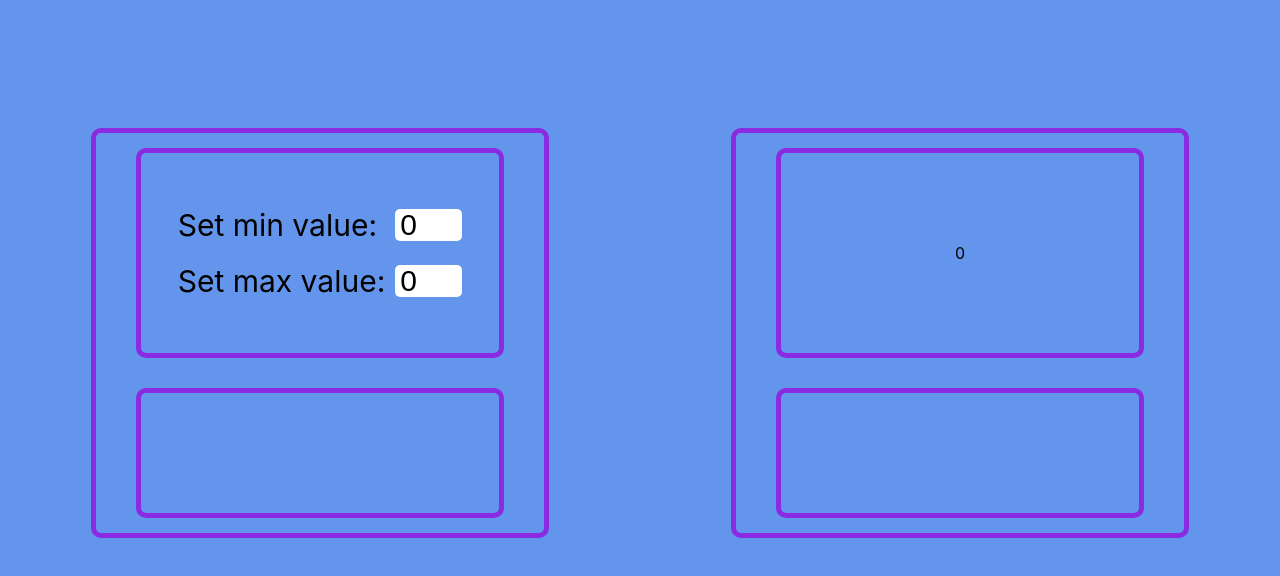
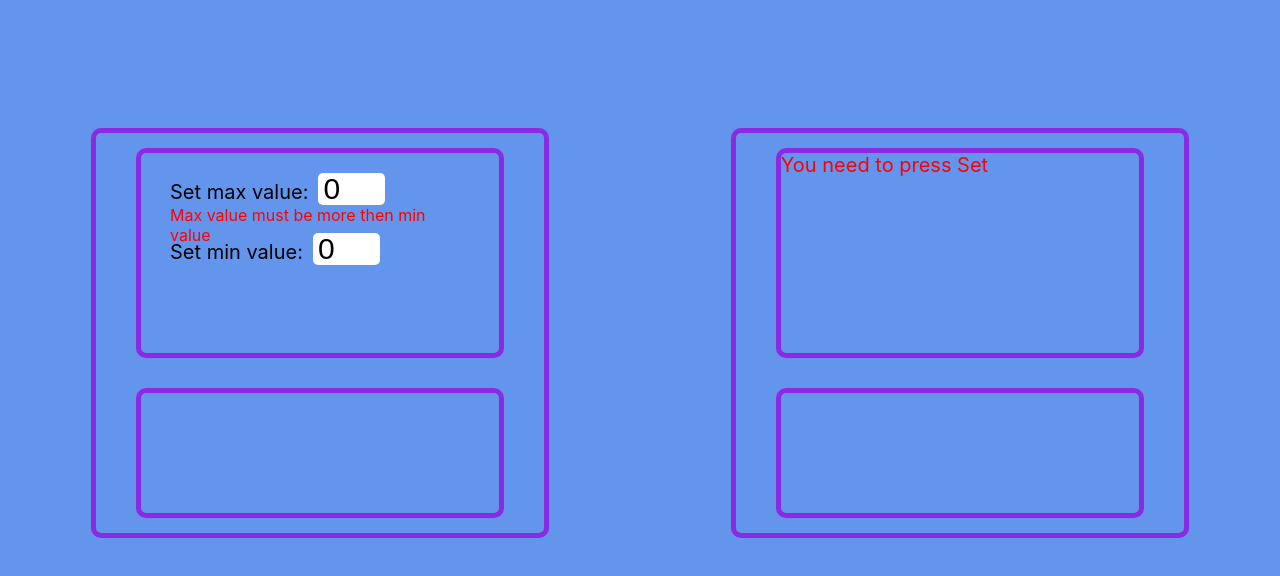
Before and after one commit to Nadyushka/vtornik-counter1.0, a React (Create React App) app: page / in a window 1280 px wide. Shown: the top 576 px of the page. Built offline with nearby package versions, Linux system fonts and the light colour scheme.

Commit message:
create logic for value check

```diff
--- a/src/components/TopWindow/TopWindow.tsx
+++ b/src/components/TopWindow/TopWindow.tsx
@@ -3,45 +3,60 @@ import s from './topWindow.module.css'
 
 type PropsType = {
     topWindowType: "minMaxSettings" | "presentation"
+    minValue: string
+    maxValue: string
+    value: string
+    setMinValue: (minValue: string) => void
+    setMaxValue: (maxValue: string) => void
+    setValue: (value: string) => void
 }
 
 const TopWindow = (props: PropsType) => {
 
-    const [minvalue, setMinValue] = useState<string>('0')
-    const [maxvalue, setMaxValue] = useState<string>('0')
-    const [value, setValue] = useState<string>('0')
 
-    const onChangeInputHandler = () => {
-    }
+    let startMessage = props.value ? props.value : "You need to press Set"
 
     const minMaxWindowSet = () => {
         return (
             <div className={s.minMaxWindow}>
+
+
+                <form>
+                    <label htmlFor="maxQuantity">Set max value:</label>
+                    <input type="number"
+                           id="maxQuantity"
+                           className={s.maxQuantity}
+                           onChange={e => props.setMaxValue(+e.currentTarget.value > 0 ? e.currentTarget.value : '0')}
+                           value={props.maxValue}
+                    />
+                    <div
+                        className={s.maxValueError}>{+props.maxValue <= +props.minValue && `Max value must be more then min value`}</div>
+                </form>
+
                 <form>
                     <label htmlFor="minQuantity">Set min value:</label>
                     <input type="number"
                            id="minQuantity"
                            className={s.minQuantity}
-                           onChange={e => setMinValue(e.currentTarget.value)}
-                           value={minvalue}
+                           onChange={e => {
+                               props.setMinValue(e.currentTarget.value)
+                               props.setValue(e.currentTarget.value)
+                           }}
+                           value={props.minValue}
                     />
-                </form>
-                <br/>
-                <form>
-                    <label htmlFor="maxQuantity">Set max value:</label>
-                    <input type="number"
-                           id="maxQuantity"
-                           className={s.maxQuantity}
-                           onChange={e => setMaxValue(e.currentTarget.value)}
-                           value={maxvalue}
-                    />
+                    <div className={s.minValueError}>{+props.minValue < 0 && `Min value must be positive`}</div>
                 </form>
             </div>)
     }
 
     const presentationWindowSet = () => {
+
+        const fullClassName = `${s.presentationWindow} ${!props.value && s.presentationWindowStart}`
+
         return (
-            <div>{value}</div>
+            <div className={fullClassName}>
+                {startMessage}
+            </div>
         )
     }
 
--- a/src/components/TopWindow/topWindow.module.css
+++ b/src/components/TopWindow/topWindow.module.css
@@ -3,19 +3,19 @@
     height: 50%;
     border-radius: 10px;
     border: 5px solid blueviolet;
-    display: flex;
-    justify-content: center;
-    align-items: center;
+
 }
 
 .minMaxWindow {
     margin: 0px auto;
+    display: flex;
+    flex-direction: column;
+    align-items: center;
+    padding-top: 20px;
 }
 
 .minMaxWindow form {
-    display: flex;
-    justify-content: space-between;
-    align-items: center;
+    height: 60px;
 }
 
 .minQuantity, .maxQuantity {
@@ -31,6 +31,23 @@
 
 label {
     color: black;
-    font-size: 30px;
+    font-size: 20px;
     margin-right: 10px;
 }
+
+
+.presentationWindow {
+    color: black;
+    font-size: 20px;
+}
+
+.presentationWindowStart {
+    color:red;
+    bold:600;
+}
+
+.minValueError, .maxValueError {
+    color:red;
+    bold:600;
+    width: 300px;
+}
--- a/src/components/WindowFrame.tsx
+++ b/src/components/WindowFrame.tsx
@@ -1,4 +1,4 @@
-import React from 'react';
+import React, {useState} from 'react';
 import s from './windowFrame.module.css'
 import TopWindow from "./TopWindow/TopWindow";
 import BottomWindow from "./BottomWindow/BottomWindow";
@@ -9,9 +9,20 @@ type PropsType = {
 
 const WindowFrame = (props: PropsType) => {
 
+    const [minValue, setMinValue] = useState<string>('0')
+    const [maxValue, setMaxValue] = useState<string>('0')
+    const [value, setValue] = useState<string>('')
+
     return (
         <div className={s.windowFrame}>
-            <TopWindow topWindowType={props.topWindowType}/>
+            <TopWindow topWindowType={props.topWindowType}
+                       minValue={minValue}
+                       maxValue={maxValue}
+                       value={value}
+                       setMinValue={setMinValue}
+                       setMaxValue={setMaxValue}
+                       setValue={setValue}
+            />
             <BottomWindow/>
         </div>
     );
```
